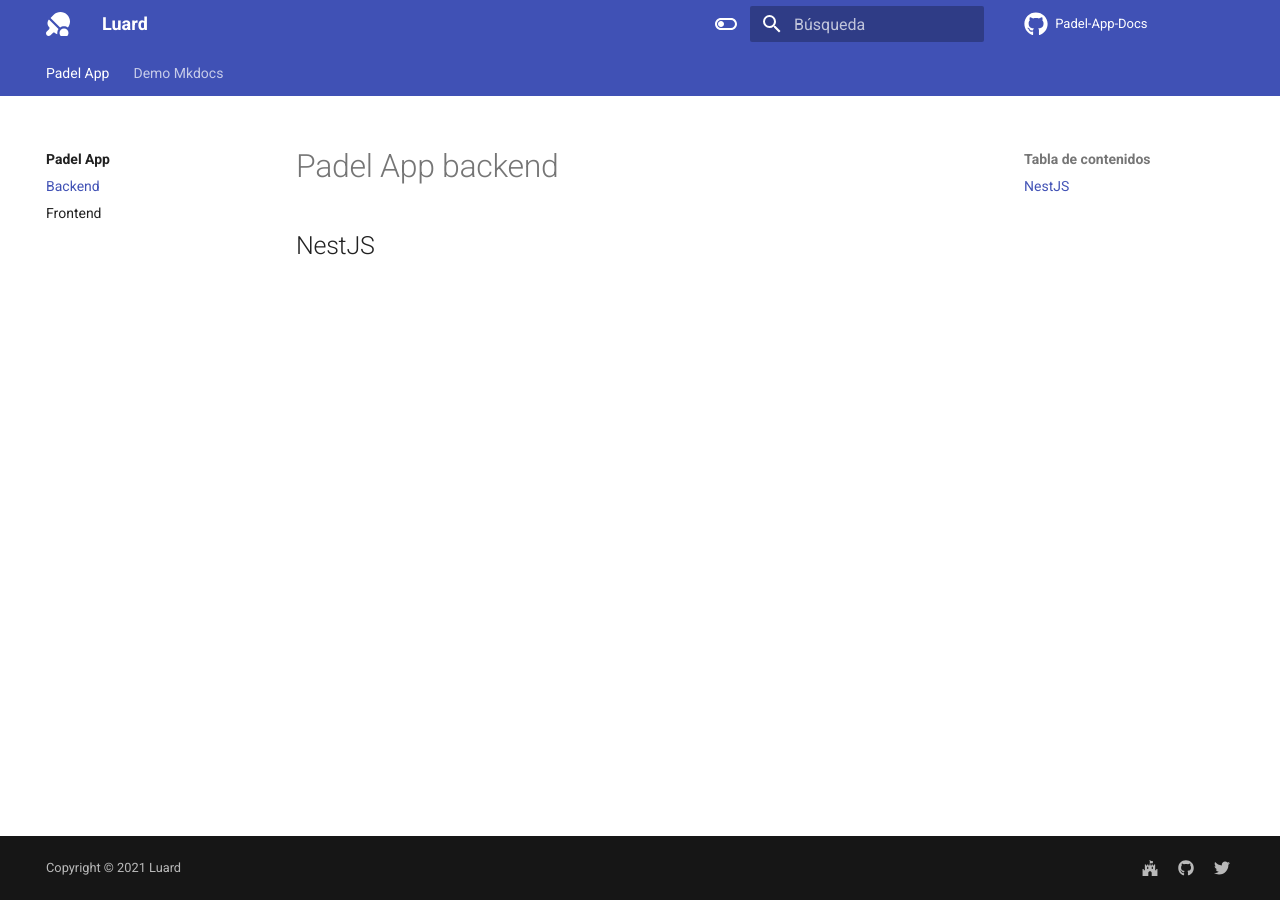
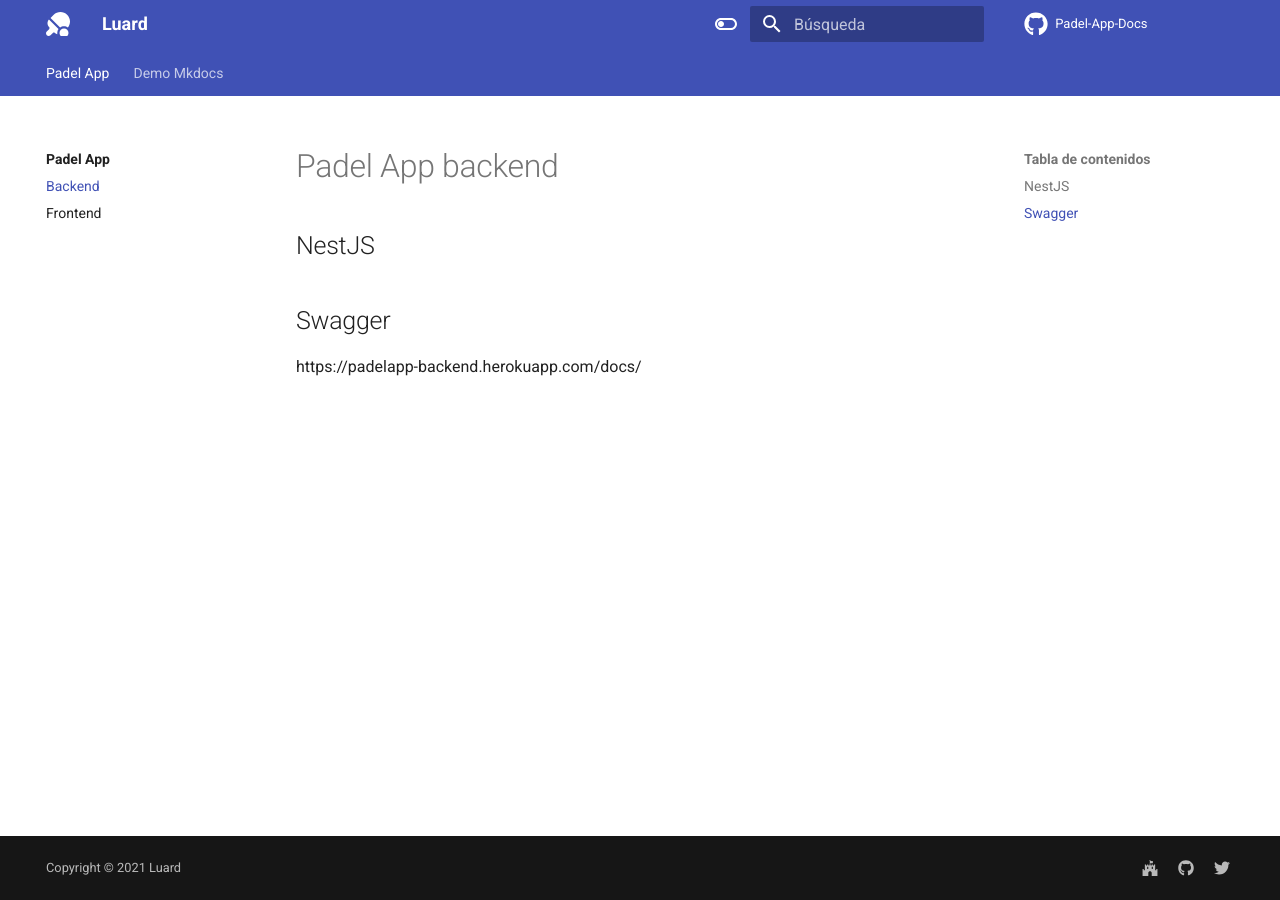
Before and after one commit to Padel-App/padel-app-docs, an MkDocs documentation site: the page built from docs/padel-app-backend.md, in a window 1280 px wide. Built offline with MkDocs 1.6.1 and Material for MkDocs 9.7.7, drawn with Linux system fonts in a browser that asks for light colours; nearby versions of some CDN libraries; comment, search, counter and statistics services are not loaded.

Commit message:
adding swagger url

```diff
--- a/docs/padel-app-backend.md
+++ b/docs/padel-app-backend.md
@@ -1,2 +1,5 @@
 # Padel App backend
 ## NestJS
+
+## Swagger
+https://padelapp-backend.herokuapp.com/docs/
```
